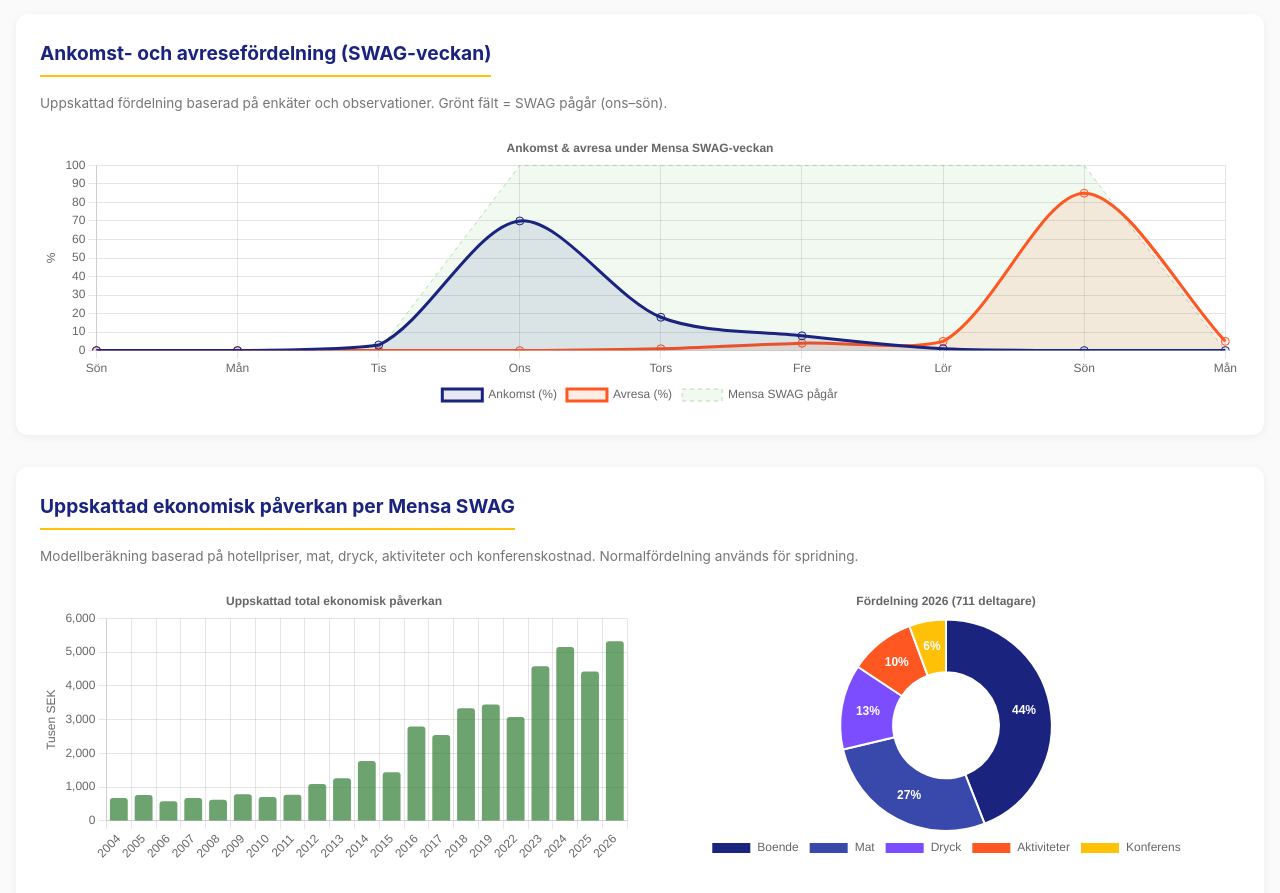
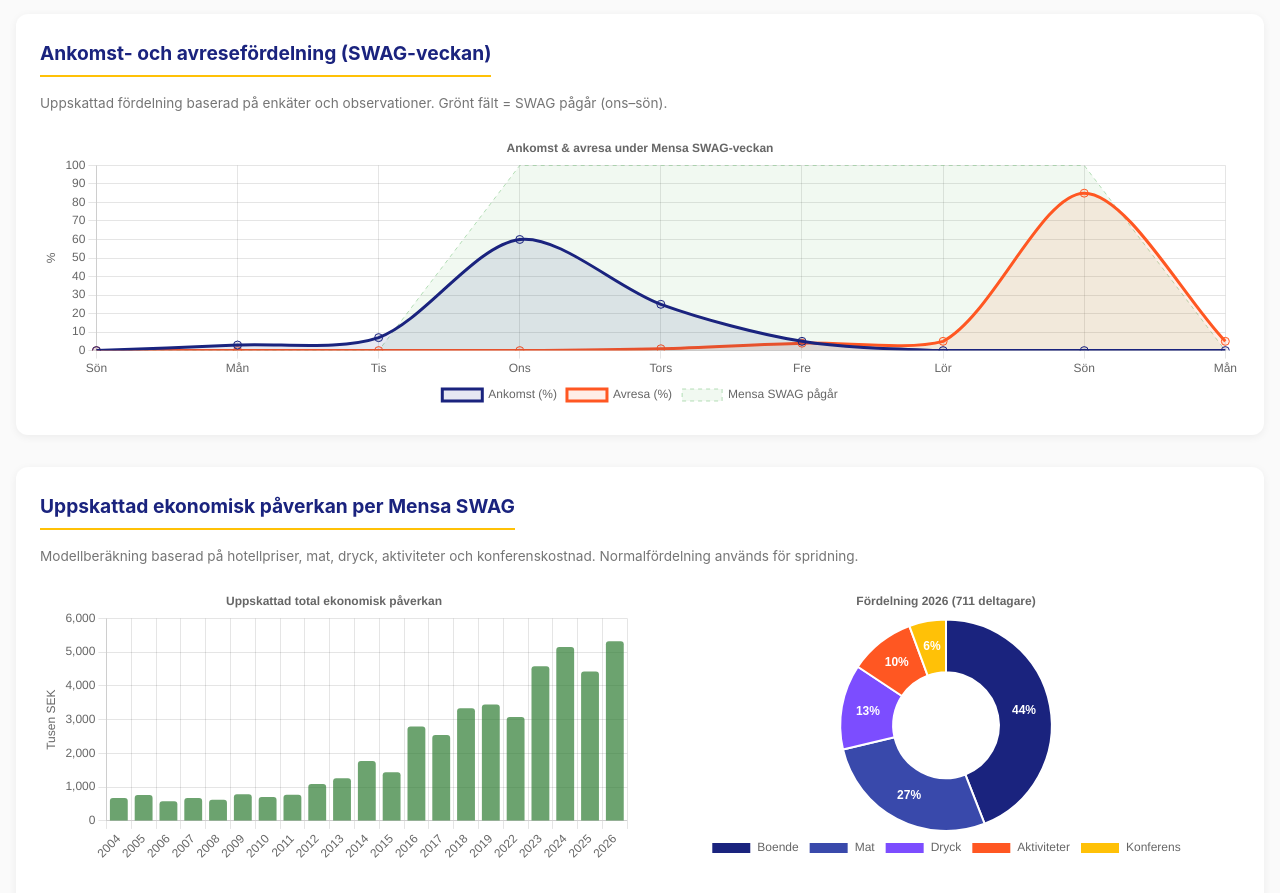
Before and after one commit to MensaSverige/swag-statistics, a plain HTML site: page index.html in a window 1280 px wide. Shown: the part 4380-5273 px from the top of the page. Drawn offline with nearby package versions, Linux system fonts and the light colour scheme.

Commit message:
fix ankomst

```diff
--- a/index.html
+++ b/index.html
@@ -1962,8 +1962,8 @@
           "Mån",
         ];
         // Ankomst: % som anländer respektive dag
-        // SWAG börjar onsdag – majoriteten anländer ons (70%), resten tors/fre
-        const arrival = [0, 0, 3, 70, 18, 8, 1, 0, 0];
+        // Kumulativt: mån ~3%, tis ~10%, ons ~70%, tors ~95%, fre 100%
+        const arrival = [0, 3, 7, 60, 25, 5, 0, 0, 0];
         // Avresa: % som åker respektive dag
         const departure = [0, 0, 0, 0, 0, 1, 4, 5, 85, 5];
         // Justera: avresa börjar tors (index 4)
```
